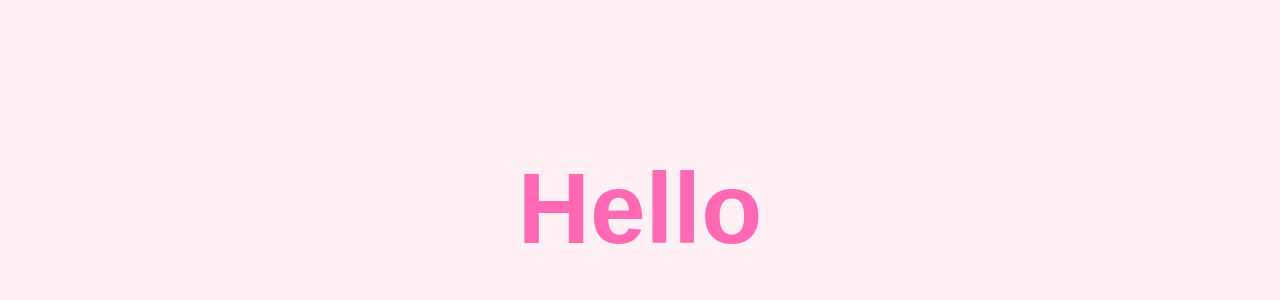
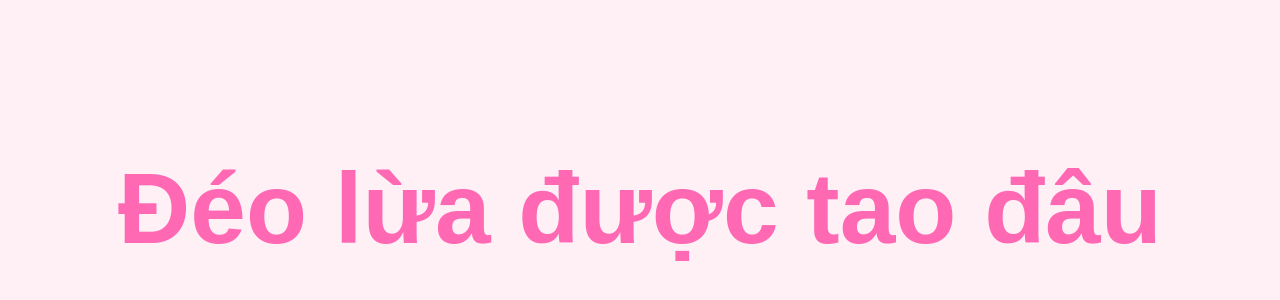
Before and after one commit to hnim05/fu, a plain HTML site: page index.html in a window 1280 px wide. Shown: the part 192-492 px from the top of the page. Drawn offline with Linux system fonts and the light colour scheme.

Commit message:
Update index.html

```diff
--- a/index.html
+++ b/index.html
@@ -22,6 +22,6 @@
     </style>
 </head>
 <body>
-    <h1>Hello</h1>
+    <h1>Đéo lừa được tao đâu</h1>
 </body>
 </html>
```
